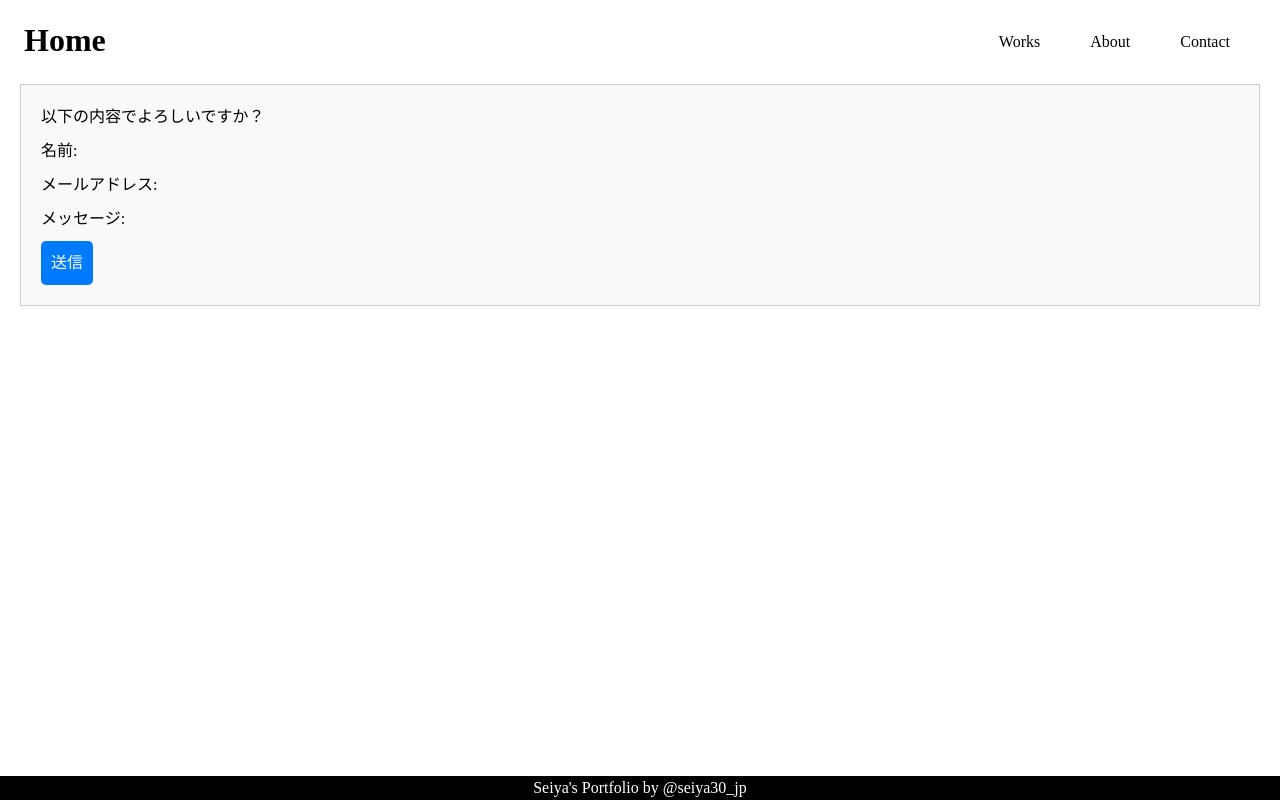
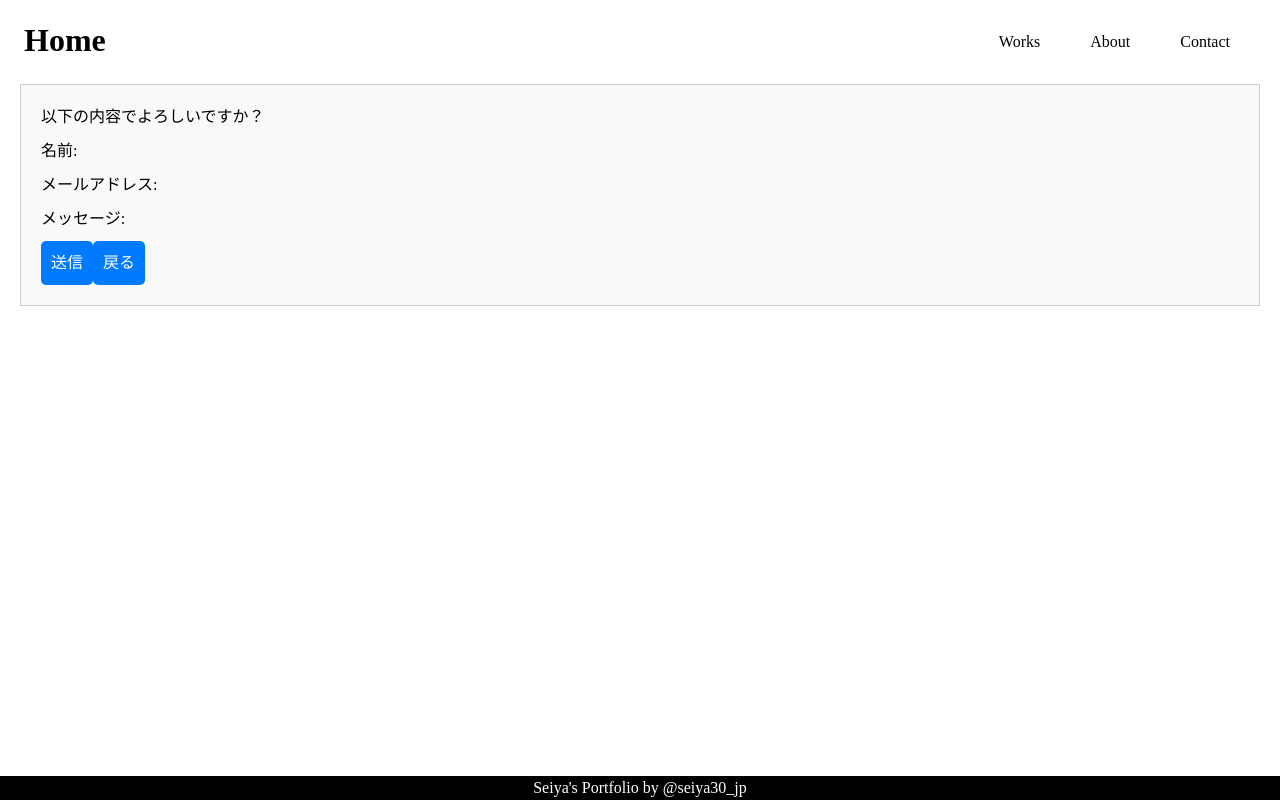
Before and after one commit to Seiya830/Portfolio, a Vue app: page /components/ContactConfirm.vue in a window 1280 px wide. Built offline with nearby package versions, Linux system fonts and the light colour scheme.

Commit message:
戻るボタンの機能追加

```diff
--- a/src/components/ContactConfirm.vue
+++ b/src/components/ContactConfirm.vue
@@ -1,5 +1,6 @@
 <script lang="ts">
 import { defineComponent } from "vue";
+import { useRouter } from "vue-router";
 
 export default defineComponent({
   props: {
@@ -8,10 +9,21 @@ export default defineComponent({
     message: String,
   },
 
-  methods: {
-    submitForm() {
+  setup() {
+    const router = useRouter();
+
+    const submitForm = () => {
       // フォームの送信処理を実装する
-    },
+    };
+
+    const goBack = () => {
+      router.push("/contact");
+    };
+
+    return {
+      submitForm,
+      goBack,
+    };
   },
 });
 </script>
@@ -27,6 +39,7 @@ export default defineComponent({
     </ul>
 
     <button @click="submitForm">送信</button>
+    <button @click="goBack">戻る</button>
   </div>
 </template>
 
```
